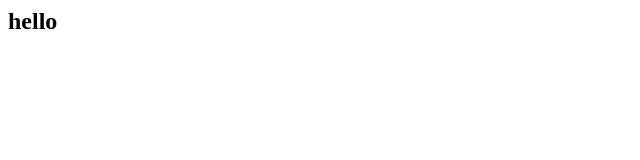
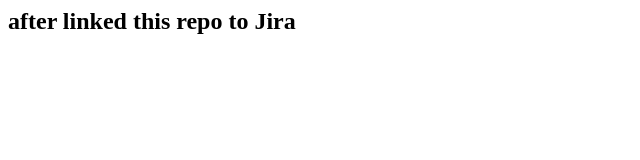
Before and after one commit to shalawkoii/sales, a plain HTML site: page index.html in a window 1280 px wide. Shown: the whole page, without its empty margins (0-640 px from the left). Drawn offline with Linux system fonts and the light colour scheme.

Commit message:
Update index.html

```diff
--- a/index.html
+++ b/index.html
@@ -1 +1 @@
-<h2>hello</h2>
+<h2>after linked this repo to Jira</h2>
```
